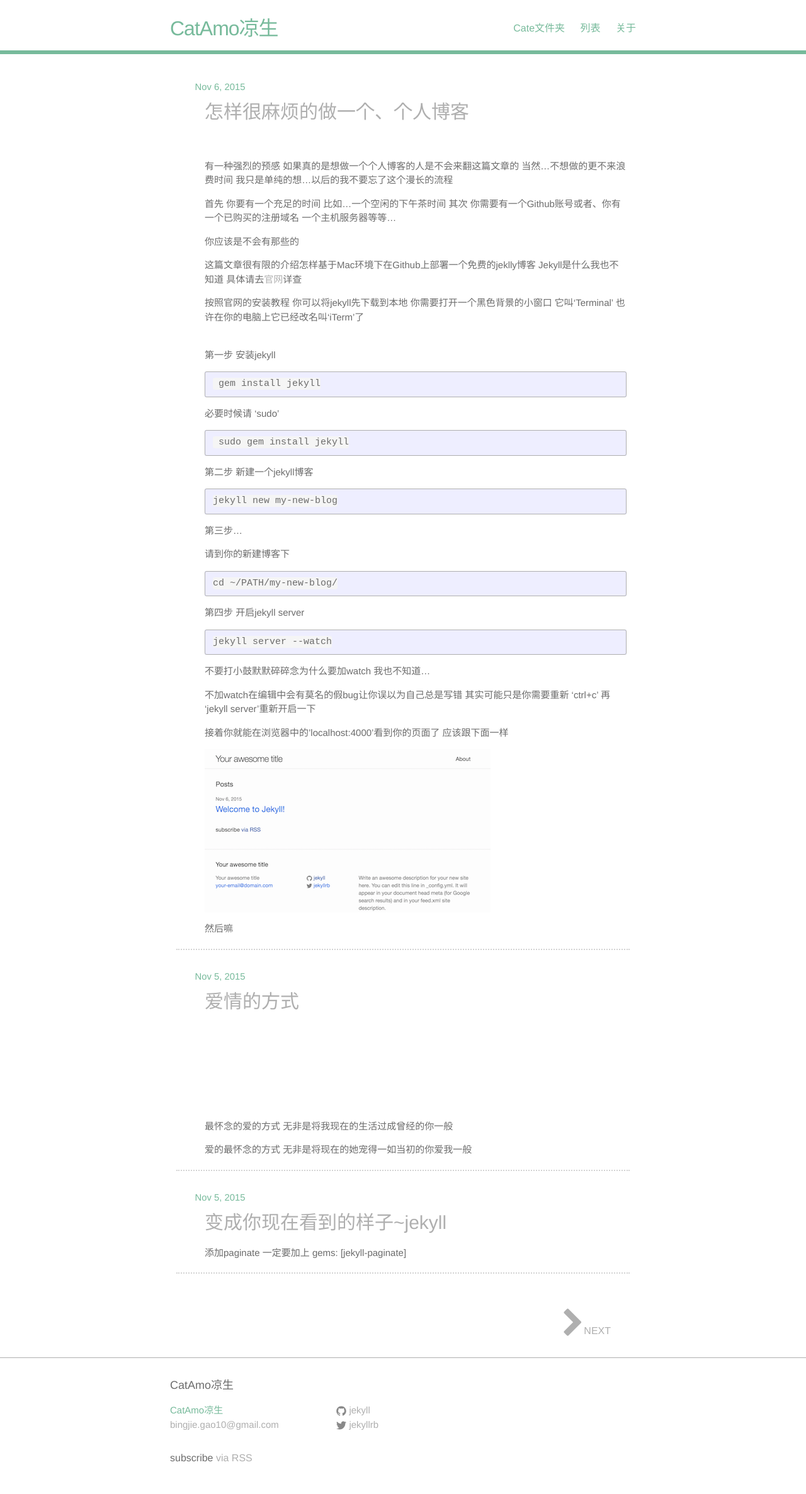
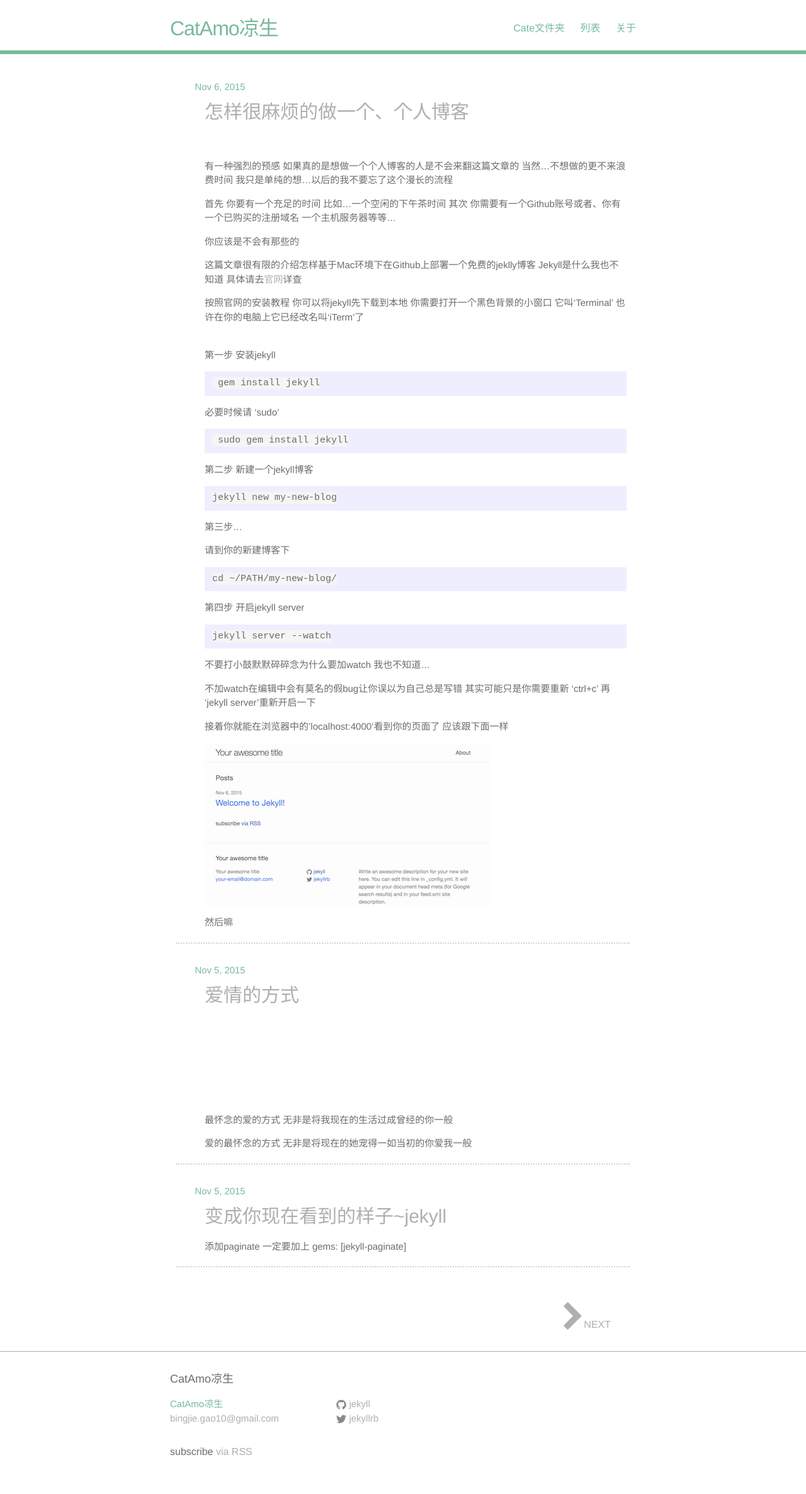
Before and after one commit to BingjieGao/bingjiegao.github.io, a Jekyll site: the page built from index.html, in a window 1280 px wide. Shown: the whole page at 63% size. Built offline with Jekyll 4.4.1, drawn with Linux system fonts in a browser that asks for light colours; nearby versions of some CDN libraries; Markdown is read by kramdown in place of the engine named in the settings; the list of posts is cut into pages by our own code.

Commit message:
Update _base.scss

```diff
--- a/_sass/_base.scss
+++ b/_sass/_base.scss
@@ -130,7 +130,7 @@
 pre,
 code {
     font-size: 15px;
-    border: 1px solid $grey-color-light;
+    border: 0px solid $grey-color-light;
     border-radius: 3px;
     background-color: #f5f5f5;
 }
```
